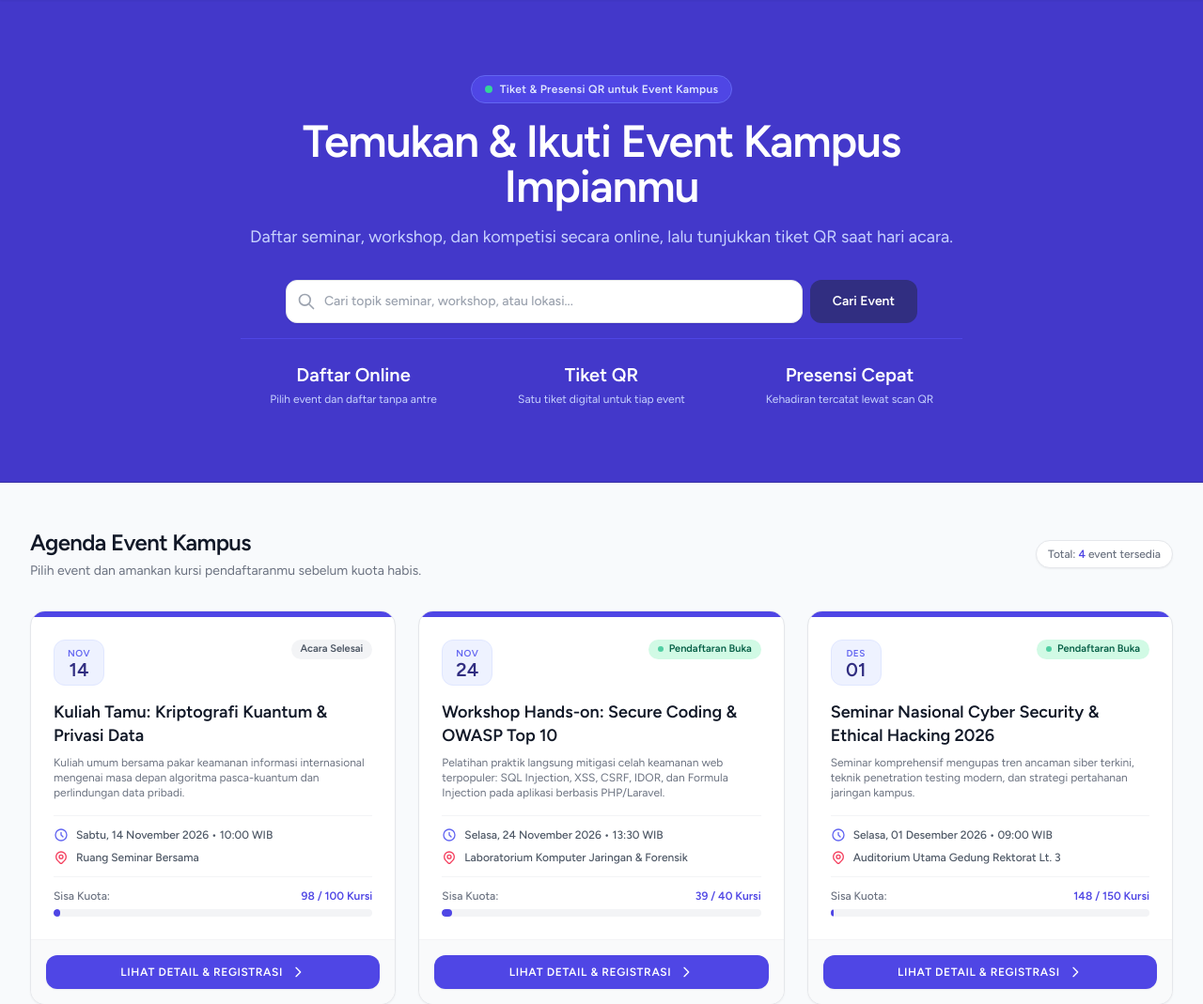
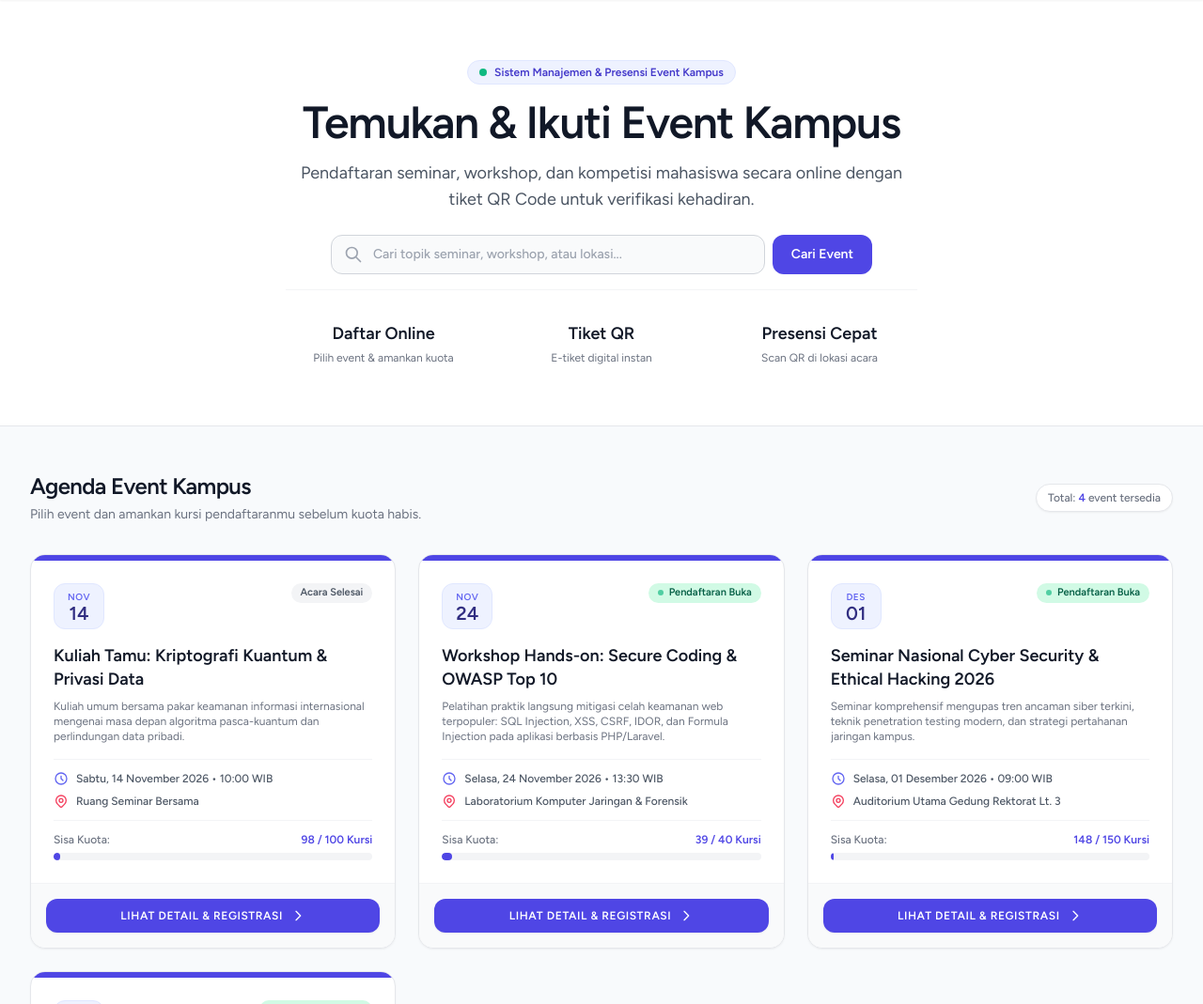
Before and after one commit to DenisSaputra-arch/kampus-event-qr, a Laravel app: page / in a window 1280 px wide. Shown: the part 65-1134 px from the top of the page at 94% size. Run offline with Laravel 12, Linux system fonts and the light colour scheme; data comes from the database, SQL or seed files in the repository; style sheets or scripts are compiled from the project's sources; parts of the project's set-up code (start-up, migrations or seed data) failed here and were passed over; some libraries are stand-ins or nearby versions.

Commit message:
style: buat hero clean light profesional dan build frontend otomatis di docker

```diff
--- a/resources/views/events/index.blade.php
+++ b/resources/views/events/index.blade.php
@@ -1,26 +1,26 @@
 <x-app-layout>
     <!-- HERO SECTION -->
-    <div class="bg-indigo-700 text-white py-14 sm:py-20 border-b border-indigo-800">
+    <div class="bg-white border-b border-gray-200 py-12 sm:py-16">
         <div class="max-w-7xl mx-auto px-4 sm:px-6 lg:px-8">
             <div class="text-center max-w-3xl mx-auto space-y-4">
-                <div class="inline-flex items-center gap-2 px-3.5 py-1.5 rounded-full bg-indigo-600 border border-indigo-500 text-xs font-semibold tracking-wide text-indigo-100">
-                    <span class="w-2 h-2 rounded-full bg-emerald-400"></span>
-                    <span>Tiket & Presensi QR untuk Event Kampus</span>
+                <div class="inline-flex items-center gap-2 px-3 py-1 rounded-full bg-indigo-50 border border-indigo-100 text-xs font-semibold text-indigo-700">
+                    <span class="w-2 h-2 rounded-full bg-emerald-500"></span>
+                    <span>Sistem Manajemen & Presensi Event Kampus</span>
                 </div>
 
-                <h1 class="text-3xl sm:text-5xl font-extrabold tracking-tight text-white leading-tight">
-                    Temukan & Ikuti Event Kampus Impianmu
+                <h1 class="text-3xl sm:text-5xl font-extrabold tracking-tight text-gray-900 leading-tight">
+                    Temukan & Ikuti Event Kampus
                 </h1>
 
-                <p class="text-base sm:text-lg text-indigo-200 leading-relaxed">
-                    Daftar seminar, workshop, dan kompetisi secara online, lalu tunjukkan tiket QR saat hari acara.
+                <p class="text-base sm:text-lg text-gray-600 leading-relaxed max-w-2xl mx-auto">
+                    Pendaftaran seminar, workshop, dan kompetisi mahasiswa secara online dengan tiket QR Code untuk verifikasi kehadiran.
                 </p>
 
                 <!-- Search Bar -->
-                <div class="pt-4 max-w-2xl mx-auto">
+                <div class="pt-2 max-w-xl mx-auto">
                     <form method="GET" action="{{ route('events.index') }}" class="flex flex-col sm:flex-row gap-2">
                         <div class="relative flex-1 flex items-center">
-                            <svg class="w-5 h-5 text-gray-400 absolute left-3 pointer-events-none" fill="none" stroke="currentColor" viewBox="0 0 24 24">
+                            <svg class="w-5 h-5 text-gray-400 absolute left-3.5 pointer-events-none" fill="none" stroke="currentColor" viewBox="0 0 24 24">
                                 <path stroke-linecap="round" stroke-linejoin="round" stroke-width="2" d="M21 21l-6-6m2-5a7 7 0 11-14 0 7 7 0 0114 0z" />
                             </svg>
                             <input
@@ -28,37 +28,37 @@
                                 name="q"
                                 value="{{ $search ?? '' }}"
                                 placeholder="Cari topik seminar, workshop, atau lokasi..."
-                                class="w-full pl-10 pr-4 py-3 bg-white text-gray-900 rounded-xl border border-gray-200 text-sm focus:ring-2 focus:ring-indigo-400 focus:outline-none placeholder-gray-400 font-medium shadow-sm"
+                                class="w-full pl-11 pr-4 py-2.5 bg-gray-50 text-gray-900 rounded-xl border border-gray-300 text-sm focus:bg-white focus:border-indigo-600 focus:ring-1 focus:ring-indigo-600 focus:outline-none placeholder-gray-400 font-medium transition"
                             />
                         </div>
-                        <button type="submit" class="inline-flex items-center justify-center gap-2 px-6 py-3 bg-indigo-900 hover:bg-indigo-950 text-white font-bold text-sm rounded-xl transition active:scale-95">
+                        <button type="submit" class="inline-flex items-center justify-center gap-2 px-5 py-2.5 bg-indigo-600 hover:bg-indigo-700 text-white font-semibold text-sm rounded-xl transition shadow-xs active:scale-95">
                             Cari Event
                         </button>
                     </form>
 
                     @if (!empty($search))
-                        <div class="mt-3 flex items-center justify-center gap-2 text-sm text-indigo-200">
+                        <div class="mt-3 flex items-center justify-center gap-2 text-sm text-gray-600">
                             <span>Menampilkan hasil untuk: <strong>"{{ $search }}"</strong></span>
-                            <a href="{{ route('events.index') }}" class="text-xs bg-indigo-600 hover:bg-indigo-500 text-white px-2.5 py-1 rounded-full transition">
-                                ✕ Reset
+                            <a href="{{ route('events.index') }}" class="text-xs bg-gray-100 hover:bg-gray-200 text-gray-700 px-2.5 py-1 rounded-full transition">
+                                ✕ Reset Filter
                             </a>
                         </div>
                     @endif
                 </div>
 
                 <!-- Tiga Poin Fitur -->
-                <div class="pt-6 grid grid-cols-3 gap-3 sm:gap-6 text-center text-xs text-indigo-200 border-t border-indigo-600 mt-8">
+                <div class="pt-8 grid grid-cols-3 gap-3 sm:gap-6 text-center text-xs text-gray-500 border-t border-gray-100 mt-8 max-w-2xl mx-auto">
                     <div class="flex flex-col items-center gap-1">
-                        <span class="text-lg sm:text-xl font-bold text-white">Daftar Online</span>
-                        <span>Pilih event dan daftar tanpa antre</span>
+                        <span class="text-base sm:text-lg font-bold text-gray-900">Daftar Online</span>
+                        <span>Pilih event & amankan kuota</span>
                     </div>
                     <div class="flex flex-col items-center gap-1">
-                        <span class="text-lg sm:text-xl font-bold text-white">Tiket QR</span>
-                        <span>Satu tiket digital untuk tiap event</span>
+                        <span class="text-base sm:text-lg font-bold text-gray-900">Tiket QR</span>
+                        <span>E-tiket digital instan</span>
                     </div>
                     <div class="flex flex-col items-center gap-1">
-                        <span class="text-lg sm:text-xl font-bold text-white">Presensi Cepat</span>
-                        <span>Kehadiran tercatat lewat scan QR</span>
+                        <span class="text-base sm:text-lg font-bold text-gray-900">Presensi Cepat</span>
+                        <span>Scan QR di lokasi acara</span>
                     </div>
                 </div>
             </div>
```
Also changed, not shown: 4 other files.
